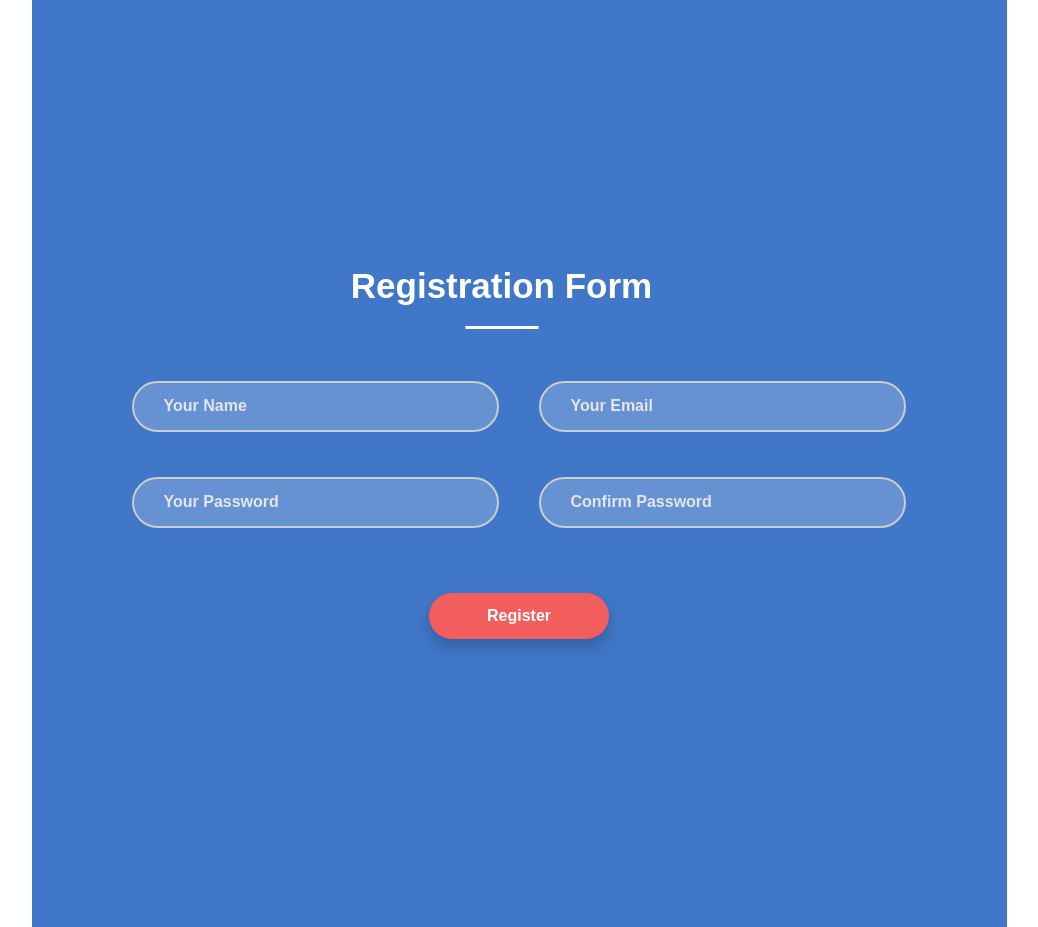
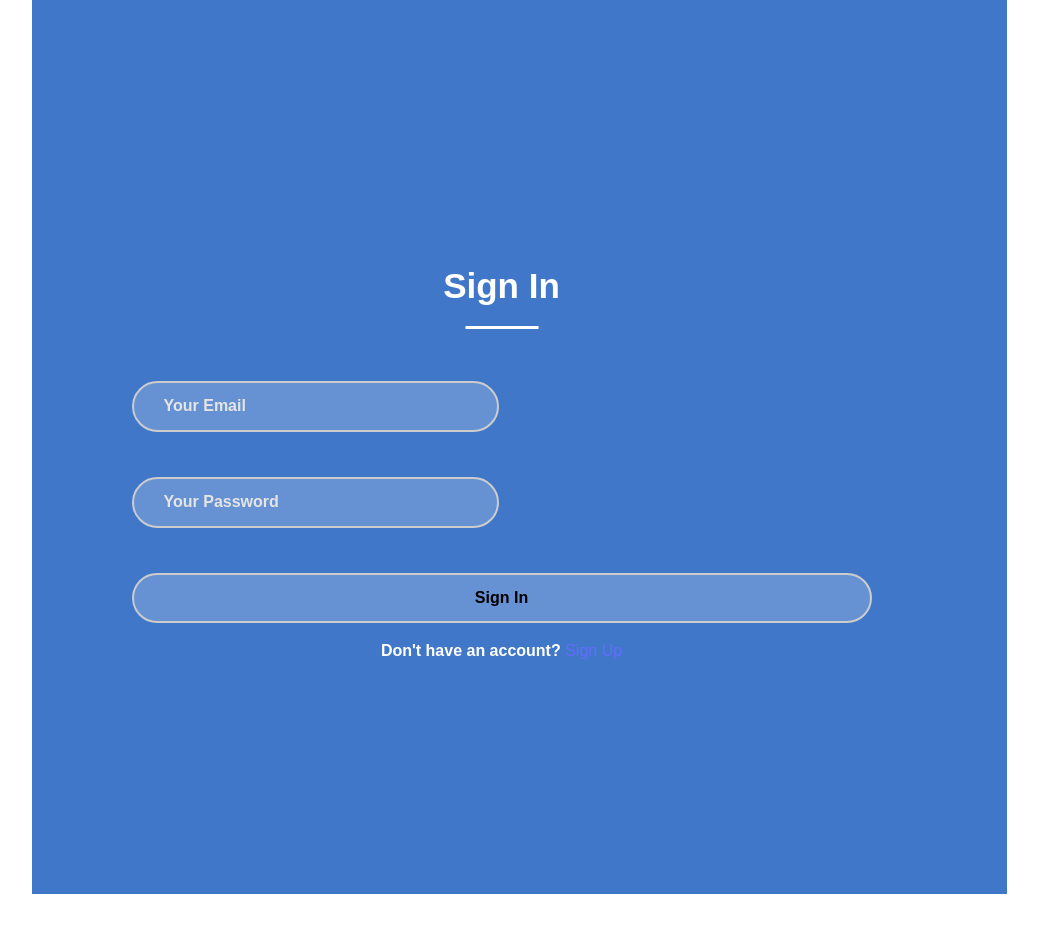
Before and after one commit to jkaus324/GreenLight-frontend-, a React (Vite) app: page /signin in a window 1280 px wide. Shown: the whole page, without its empty margins (121-1159 px from the left). After the commit the page ends 894 px from the top, so only its background shows below. Built offline with nearby package versions, Linux system fonts and the light colour scheme.

Commit message:
Authentication part completed

```diff
--- a/package.json
+++ b/package.json
@@ -10,6 +10,7 @@
     "preview": "vite preview"
   },
   "dependencies": {
+    "axios": "^1.6.7",
     "react": "^18.2.0",
     "react-dom": "^18.2.0",
     "react-router-dom": "^6.22.0"
--- a/src/components/Signin.jsx
+++ b/src/components/Signin.jsx
@@ -1,32 +1,64 @@
-// RegisterFormV9.js
+// SignInForm.js
 
-import React from 'react';
+import React, { useState } from 'react';
+import axios from 'axios';
 import './Signin.css';
+import {Link,useNavigate} from 'react-router-dom';
 
-function RegisterFormV9() {
+function SignInForm() {
+  const [email, setEmail] = useState('');
+  const [password, setPassword] = useState('');
+  const [error, setError] = useState('');
+  const navigate = useNavigate();
+
+  const handleSignIn = async (e) => {
+    e.preventDefault();
+    setError('');
+
+    try {
+      const response = await axios.post('/api/signin', { email, password });
+      console.log(response.data); // You can handle the response accordingly
+      navigate('/dashboard');
+    } catch (error) {
+      setError('Invalid email or password. Please try again.'); // You can customize the error message
+    }
+  };
+
   return (
     <div className="page-content">
       <div className="form-v9-content">
-        <form className="form-detail" action="#" method="post">
-          <h2>Registration Form</h2>
-          <div className="form-row-total">
-            <div className="form-row">
-              <input type="text" name="full-name" id="full-name" className="input-text" placeholder="Your Name" required />
-            </div>
-            <div className="form-row">
-              <input type="text" name="your-email" id="your-email" className="input-text" placeholder="Your Email" required pattern="[^@]+@[^@]+.[a-zA-Z]{2,6}" />
-            </div>
+        <form className="form-detail" onSubmit={handleSignIn}>
+          <h2>Sign In</h2>
+          <div className="form-row">
+            <input
+              type="text"
+              name="your-email"
+              id="your-email"
+              className="input-text"
+              placeholder="Your Email"
+              value={email}
+              onChange={(e) => setEmail(e.target.value)}
+              required
+            />
           </div>
-          <div className="form-row-total">
-            <div className="form-row">
-              <input type="password" name="password" id="password" className="input-text" placeholder="Your Password" required />
-            </div>
-            <div className="form-row">
-              <input type="password" name="comfirm-password" id="comfirm-password" className="input-text" placeholder="Confirm Password" required />
-            </div>
+          <div className="form-row">
+            <input
+              type="password"
+              name="password"
+              id="password"
+              className="input-text"
+              placeholder="Your Password"
+              value={password}
+              onChange={(e) => setPassword(e.target.value)}
+              required
+            />
           </div>
+          {error && <p className="error-message">{error}</p>}
           <div className="form-row-last">
-            <input type="submit" name="register" className="register" value="Register" />
+            <input type="submit" name="signin" className="signin" value="Sign In" />
+          </div>
+          <div className='form-row-last'>
+            <p>Don't have an account? <Link to='/signup'>Sign Up</Link></p>
           </div>
         </form>
       </div>
@@ -34,4 +66,4 @@ function RegisterFormV9() {
   );
 }
 
-export default RegisterFormV9;
+export default SignInForm;
--- /dev/null
+++ b/src/components/Signup.css
@@ -0,0 +1,171 @@
+body {
+	margin:  0;
+}
+.page-content {
+	width: 100%;
+	margin:  0 auto;
+	background: #4077c8;
+	display: flex;
+	display: -webkit-flex;
+	justify-content: center;
+	-o-justify-content: center;
+	-ms-justify-content: center;
+	-moz-justify-content: center;
+	-webkit-justify-content: center;
+	align-items: center;
+	-o-align-items: center;
+	-ms-align-items: center;
+	-moz-align-items: center;
+	-webkit-align-items: center;
+}
+.form-v9-content  {
+	width: 975px;
+	border-radius: 15px;
+	-o-border-radius: 15px;
+	-ms-border-radius: 15px;
+	-moz-border-radius: 15px;
+	-webkit-border-radius: 15px;
+	margin: 185px 0;
+	font-family: 'Nunito', sans-serif;
+	color: #fff;
+	font-weight: 700;
+	font-size: 16px;
+	position: relative;
+}
+.form-v9-content .form-detail {
+    padding: 30px 135px 30px 100px;
+	position: relative;
+}
+.form-v9-content .form-detail h2 {
+	font-size: 35px;
+	text-align: center;
+	position: relative;
+	padding: 16px 0 13px;
+	margin-bottom: 55px;
+}
+.form-v9-content .form-detail h2::after {
+	background: #fff;
+	width: 73px;
+	height: 3px;
+	content: "";
+	position: absolute;
+	top: 100%;
+	left: 50%;
+    transform: translateX(-50%);
+    -o-transform: translateX(-50%);
+	-ms-transform: translateX(-50%);
+	-moz-transform: translateX(-50%);
+	-webkit-transform: translateX(-50%);
+}
+.form-v9-content .form-row-total {
+    display: flex;
+    display: -webkit-flex;
+    justify-content: space-between;
+    -o-justify-content: space-between;
+    -ms-justify-content: space-between;
+    -moz-justify-content: space-between;
+    -webkit-justify-content: space-between;
+}
+.form-v9-content .form-row {
+    width: 45%;
+}
+.form-v9-content .form-detail .form-row-last {
+	text-align: center;
+}
+.form-v9-content .form-detail .input-text {
+	margin-bottom: 45px;
+}
+.form-v9-content .form-detail input {
+	width: 100%;
+    padding: 14.5px 0px 14.5px 30px;
+    border: 2px solid #ccc;
+    appearance: unset;
+    -moz-appearance: unset;
+    -webkit-appearance: unset;
+    -o-appearance: unset;
+    -ms-appearance: unset;
+    outline: none;
+    -moz-outline: none;
+    -webkit-outline: none;
+    -o-outline: none;
+    -ms-outline: none;
+    border-radius: 27.5px;
+	-o-border-radius: 27.5px;
+	-ms-border-radius: 27.5px;
+	-moz-border-radius: 27.5px;
+	-webkit-border-radius: 27.5px;
+	font-family: 'Nunito', sans-serif;
+    font-size: 16px;
+    font-weight: 700;
+    background: rgba(255, 255, 255, 0.2)
+}
+.form-v9-content .form-detail input:focus {
+	border: 2px solid #999;
+}
+.form-v9-content .form-detail .register {
+	background: #f25d5d;
+	border-radius: 25px;
+	-o-border-radius: 25px;
+	-ms-border-radius: 25px;
+	-moz-border-radius: 25px;
+	-webkit-border-radius: 25px;
+	width: 180px;
+	box-shadow: 0px 8px 16px 0px rgba(0, 0, 0, 0.2);
+	-o-box-shadow: 0px 8px 16px 0px rgba(0, 0, 0, 0.2);
+	-ms-box-shadow: 0px 8px 16px 0px rgba(0, 0, 0, 0.2);
+	-moz-box-shadow: 0px 8px 16px 0px rgba(0, 0, 0, 0.2);
+	-webkit-box-shadow: 0px 8px 16px 0px rgba(0, 0, 0, 0.2);
+	border: none;
+	margin: 20px 0 73px 35px;
+	cursor: pointer;
+	font-family: 'Nunito', sans-serif;
+	color: #fff;
+	font-weight: 700;
+	font-size: 16px;
+}
+.form-v9-content .form-detail .register:hover {
+	background: #d95252;
+}
+.form-v9-content .form-detail .form-row-last input {
+	padding: 14px;
+}
+input::-webkit-input-placeholder { /* Chrome/Opera/Safari */
+  color: #e5e5e5;
+  font-size: 16px;
+}
+input::-moz-placeholder { /* Firefox 19+ */
+  color: #e5e5e5;
+  font-size: 16px;
+}
+input:-ms-input-placeholder { /* IE 10+ */
+  color: #e5e5e5;
+  font-size: 16px;
+}
+input:-moz-placeholder { /* Firefox 18- */
+  color: #e5e5e5;
+  font-size: 16px;
+}
+
+/* Responsive */
+@media screen and (max-width: 1199px) {
+	.form-v9-content {
+	    margin: 185px 20px;
+	}
+}
+@media screen and (max-width: 767px) {
+	.form-v9-content .form-row-total {
+		flex-direction: column;
+		-o-flex-direction: column;
+		-ms-flex-direction: column;
+		-moz-flex-direction: column;
+		-webkit-flex-direction: column;
+	}
+	.form-v9-content .form-row {
+		width: 100%;
+	}
+}
+@media screen and (max-width: 575px) {
+	.form-v9-content .form-detail {
+	    padding: 30px 45px 30px 10px;
+	}
+}
--- a/src/components/Signup.jsx
+++ b/src/components/Signup.jsx
@@ -1,32 +1,114 @@
-// RegisterFormV9.js
+import React, { useState } from 'react';
+import './Signup.css';
+import axios from 'axios'
+import {Link,useNavigate} from 'react-router-dom';
 
-import React from 'react';
-import './Signin.css';
+function Signup() {
+  const [username, setUsername] = useState('');
+  const [email, setEmail] = useState('');
+  const [password, setPassword] = useState('');
+  const [confirmPassword, setConfirmPassword] = useState('');
+  const [photo, setPhoto] = useState(null);
+  const [error,setError] = useState('');
+  const navigate = useNavigate();
 
-function RegisterFormV9() {
+  const handleSubmit = async (e) => {
+    e.preventDefault();
+    setError('');
+    console.log({ username, email, password, confirmPassword, photo });
+    try {
+      const response = await axios.get('/api/signup', {
+        username,email,password,confirmPassword,photo
+      });
+
+      console.log(response.data);
+      navigate('/dashboard');
+
+    } catch (err) {
+      setError(err);
+      console.log(error);
+    }
+  };
+
+  const handlePhotoChange = (e) => {
+    const file = e.target.files[0];
+    setPhoto(file);
+  };
+
   return (
     <div className="page-content">
       <div className="form-v9-content">
-        <form className="form-detail" action="#" method="post">
+        <form className="form-detail" onSubmit={handleSubmit}>
           <h2>Registration Form</h2>
           <div className="form-row-total">
             <div className="form-row">
-              <input type="text" name="full-name" id="full-name" className="input-text" placeholder="Your Name" required />
+              <input
+                type="text"
+                name="username"
+                id="username"
+                className="input-text"
+                placeholder="Your Username"
+                value={username}
+                onChange={(e) => setUsername(e.target.value)}
+                required
+              />
             </div>
             <div className="form-row">
-              <input type="text" name="your-email" id="your-email" className="input-text" placeholder="Your Email" required pattern="[^@]+@[^@]+.[a-zA-Z]{2,6}" />
+              <input
+                type="email"
+                name="your-email"
+                id="your-email"
+                className="input-text"
+                placeholder="Your Email"
+                value={email}
+                onChange={(e) => setEmail(e.target.value)}
+                required
+                pattern="[^@]+@[^@]+\.[a-zA-Z]{2,6}"
+              />
             </div>
           </div>
           <div className="form-row-total">
             <div className="form-row">
-              <input type="password" name="password" id="password" className="input-text" placeholder="Your Password" required />
+              <input
+                type="password"
+                name="password"
+                id="password"
+                className="input-text"
+                placeholder="Your Password"
+                value={password}
+                onChange={(e) => setPassword(e.target.value)}
+                required
+              />
             </div>
             <div className="form-row">
-              <input type="password" name="comfirm-password" id="comfirm-password" className="input-text" placeholder="Confirm Password" required />
+              <input
+                type="password"
+                name="confirm-password"
+                id="confirm-password"
+                className="input-text"
+                placeholder="Confirm Password"
+                value={confirmPassword}
+                onChange={(e) => setConfirmPassword(e.target.value)}
+                required
+              />
             </div>
+          </div>
+          <div className="form-row">
+            <label htmlFor="photo">Upload Photo:</label>
+            <input
+              type="file"
+              accept="image/*"
+              name="photo"
+              id="photo"
+              onChange={handlePhotoChange}
+              required
+            />
           </div>
           <div className="form-row-last">
             <input type="submit" name="register" className="register" value="Register" />
+          </div>
+          <div>
+            <p>Already have an account? <Link to='/signin'>Sign In</Link></p>
           </div>
         </form>
       </div>
@@ -34,4 +116,4 @@ function RegisterFormV9() {
   );
 }
 
-export default RegisterFormV9;
+export default Signup;
```
Also changed, not shown: src/components/LandingPage.jsx (+28 -5 lines), 1 other file (tests, documents, lock files or other folders).
